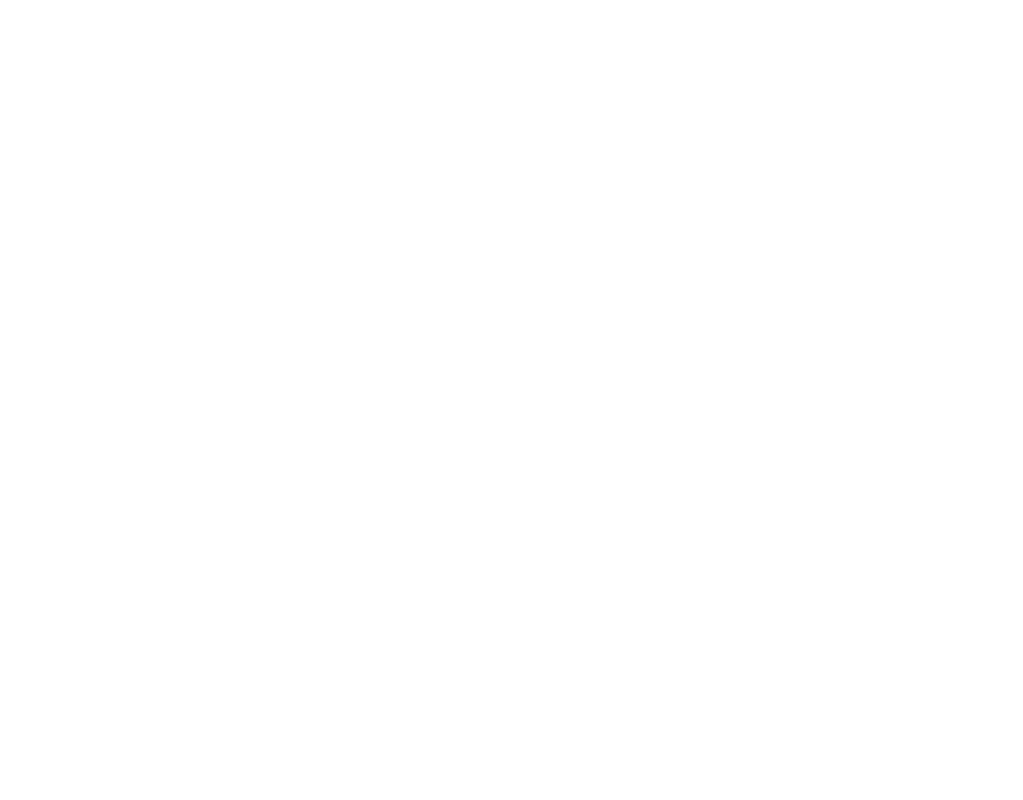
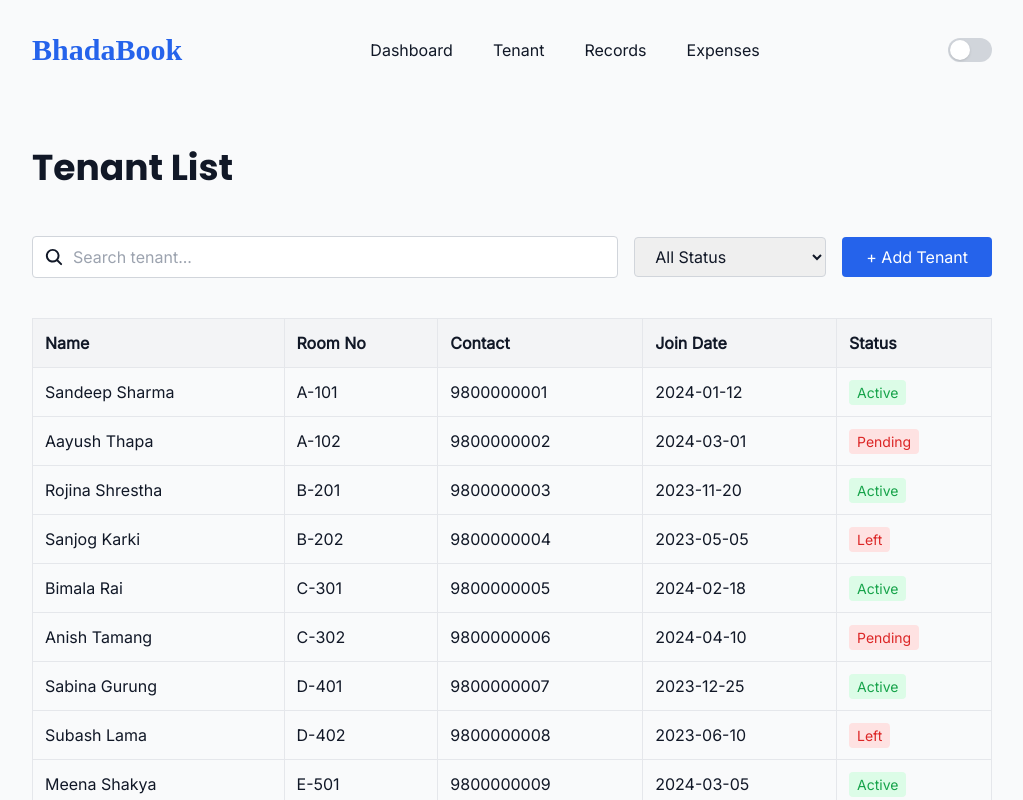
Before and after one commit to surajsht/bhadabook, a React (Vite) app: page /tenants in a window 1280 px wide. Before the commit this address had no page. Shown: the top 800 px of the page, without its empty margins (128-1151 px from the left). Built offline with nearby package versions, Linux system fonts and the light colour scheme; a web font is replaced by a local one.

Commit message:
working on ui

```diff
--- a/src/App.jsx
+++ b/src/App.jsx
@@ -1,16 +1,18 @@
 import { BrowserRouter, Route, Routes } from "react-router-dom";
 import Signin from "./page/auth/Signin";
 import Signup from "./page/auth/Signup";
-import Dashboard from "./page/auth/Dashboard";
+import Dashboard from "./page/Dashboard";
+import Tenants from "./page/Tenants";
 
 const App = () => {
   return (
-    <div className="text-text-primary bg-background font-inter dark:bg-dark-background dark:text-white">
+    <div className="dark:bg-dark-background bg-background font-inter text-text-primary dark:text-white">
       <BrowserRouter>
         <Routes>
           <Route path="/" element={<Signin />} />
           <Route path="/signup" element={<Signup />} />
           <Route path="/dashboard" element={<Dashboard />} />
+          <Route path="/tenants" element={<Tenants />} />
         </Routes>
       </BrowserRouter>
     </div>
--- a/src/component/BarChart.jsx
+++ b/src/component/BarChart.jsx
@@ -32,7 +32,7 @@
 
   return (
     <div className="h-96 flex-1">
-      <h2 class="mb-8 font-poppins text-2xl font-semibold">
+      <h2 className="mb-8 font-poppins text-2xl font-semibold">
         Monthly Rent Collection
       </h2>
 
--- a/src/component/DoughnutChart.jsx
+++ b/src/component/DoughnutChart.jsx
@@ -34,7 +34,7 @@
 
   return (
     <div className="flex-1">
-      <h2 class="mb-8 font-poppins text-2xl font-semibold">
+      <h2 className="mb-8 font-poppins text-2xl font-semibold">
         Rent Distribution
       </h2>
 
--- /dev/null
+++ b/src/component/TenantList.jsx
@@ -0,0 +1,173 @@
+const tenantData = [
+  {
+    id: 1,
+    name: "Sandeep Sharma",
+    roomNo: "A-101",
+    phone: "9800000001",
+    status: "Active",
+    joinDate: "2024-01-12",
+    advance: 10000,
+    rent: 7000,
+  },
+  {
+    id: 2,
+    name: "Aayush Thapa",
+    roomNo: "A-102",
+    phone: "9800000002",
+    status: "Pending",
+    joinDate: "2024-03-01",
+    advance: 5000,
+    rent: 7500,
+  },
+  {
+    id: 3,
+    name: "Rojina Shrestha",
+    roomNo: "B-201",
+    phone: "9800000003",
+    status: "Active",
+    joinDate: "2023-11-20",
+    advance: 15000,
+    rent: 8000,
+  },
+  {
+    id: 4,
+    name: "Sanjog Karki",
+    roomNo: "B-202",
+    phone: "9800000004",
+    status: "Left",
+    joinDate: "2023-05-05",
+    advance: 8000,
+    rent: 6500,
+  },
+  {
+    id: 5,
+    name: "Bimala Rai",
+    roomNo: "C-301",
+    phone: "9800000005",
+    status: "Active",
+    joinDate: "2024-02-18",
+    advance: 12000,
+    rent: 7200,
+  },
+  {
+    id: 6,
+    name: "Anish Tamang",
+    roomNo: "C-302",
+    phone: "9800000006",
+    status: "Pending",
+    joinDate: "2024-04-10",
+    advance: 7000,
+    rent: 7000,
+  },
+  {
+    id: 7,
+    name: "Sabina Gurung",
+    roomNo: "D-401",
+    phone: "9800000007",
+    status: "Active",
+    joinDate: "2023-12-25",
+    advance: 9000,
+    rent: 7500,
+  },
+  {
+    id: 8,
+    name: "Subash Lama",
+    roomNo: "D-402",
+    phone: "9800000008",
+    status: "Left",
+    joinDate: "2023-06-10",
+    advance: 6000,
+    rent: 6500,
+  },
+  {
+    id: 9,
+    name: "Meena Shakya",
+    roomNo: "E-501",
+    phone: "9800000009",
+    status: "Active",
+    joinDate: "2024-03-05",
+    advance: 11000,
+    rent: 7800,
+  },
+  {
+    id: 10,
+    name: "Kiran Basnet",
+    roomNo: "E-502",
+    phone: "9800000010",
+    status: "Pending",
+    joinDate: "2024-04-01",
+    advance: 5000,
+    rent: 7000,
+  },
+  {
+    id: 11,
+    name: "Rupesh Kunwar",
+    roomNo: "F-601",
+    phone: "9800000011",
+    status: "Active",
+    joinDate: "2023-10-20",
+    advance: 13000,
+    rent: 8000,
+  },
+  {
+    id: 12,
+    name: "Aarati Joshi",
+    roomNo: "F-602",
+    phone: "9800000012",
+    status: "Left",
+    joinDate: "2023-08-15",
+    advance: 7000,
+    rent: 6800,
+  },
+  {
+    id: 13,
+    name: "Dipen Shrestha",
+    roomNo: "G-701",
+    phone: "9800000013",
+    status: "Active",
+    joinDate: "2024-01-30",
+    advance: 12000,
+    rent: 7500,
+  },
+];
+
+const TenantList = () => {
+  return (
+    <div className="container mt-10">
+      <table className="w-full border border-gray-200">
+        <thead>
+          <tr className="bg-gray-100 text-left">
+            <th className="border p-3">Name</th>
+            <th className="border p-3">Room No</th>
+            <th className="border p-3">Contact</th>
+            <th className="border p-3">Join Date</th>
+            <th className="border p-3">Status</th>
+          </tr>
+        </thead>
+        <tbody>
+          {tenantData.map((tenant) => (
+            <tr key={tenant.id} className="border hover:bg-gray-50">
+              <td className="border p-3">{tenant.name}</td>
+              <td className="border p-3">{tenant.roomNo}</td>
+              <td className="border p-3">{tenant.phone}</td>
+              <td className="border p-3">{tenant.joinDate}</td>
+              <td className="border p-3">
+                <span
+                  className={`rounded px-2 py-1 text-sm ${
+                    tenant.status === "Active"
+                      ? "bg-green-100 text-green-600"
+                      : "bg-red-100 text-red-600"
+                  }`}
+                >
+                  {tenant.status}
+                </span>
+              </td>
+            </tr>
+          ))}
+        </tbody>
+      </table>
+    </div>
+  );
+};
+
+export default TenantList;
--- /dev/null
+++ b/src/component/TenantToolbar.jsx
@@ -0,0 +1,31 @@
+import { IoSearch } from "react-icons/io5";
+
+const TenantToolbar = () => {
+  return (
+    <div className="container">
+      <div className="mt-12 flex flex-col justify-between gap-4 md:flex-row md:items-center">
+        <div className="relative flex-1">
+          <input
+            type="text"
+            placeholder="Search tenant..."
+            className="w-full rounded border border-gray-300 py-2 pl-10 pr-4 focus:outline-blue-500"
+          />
+          <IoSearch className="absolute left-3 top-1/2 translate-y-[-50%] text-xl dark:text-black" />
+        </div>
+
+        <select className="ml-auto w-full rounded border border-gray-300 px-4 py-2 focus:outline-blue-500 dark:text-black md:w-48">
+          <option>All Status</option>
+          <option>Active</option>
+          <option>Pending</option>
+          <option>Left</option>
+        </select>
+
+        <button className="w-full rounded bg-blue-600 px-6 py-2 text-white hover:bg-blue-700 md:w-auto">
+          + Add Tenant
+        </button>
+      </div>
+    </div>
+  );
+};
+
+export default TenantToolbar;
--- a/src/output.css
+++ b/src/output.css
@@ -580,15 +580,9 @@
   }
 }
 
-@media (min-width: 1280px) {
+@media (min-width: 1320px) {
   .container {
-    max-width: 1280px;
-  }
-}
-
-@media (min-width: 1536px) {
-  .container {
-    max-width: 1536px;
+    max-width: 1320px;
   }
 }
 
@@ -616,6 +610,10 @@
   left: 0.125rem;
 }
 
+.left-3 {
+  left: 0.75rem;
+}
+
 .left-8 {
   left: 2rem;
 }
@@ -630,6 +628,10 @@
 
 .top-0\.5 {
   top: 0.125rem;
+}
+
+.top-1\/2 {
+  top: 50%;
 }
 
 .top-6 {
@@ -689,6 +691,10 @@
   margin-top: 0.25rem;
 }
 
+.mt-10 {
+  margin-top: 2.5rem;
+}
+
 .mt-12 {
   margin-top: 3rem;
 }
@@ -733,20 +739,16 @@
   height: 1.5rem;
 }
 
+.h-72 {
+  height: 18rem;
+}
+
 .h-96 {
   height: 24rem;
 }
 
 .h-full {
   height: 100%;
-}
-
-.h-60 {
-  height: 15rem;
-}
-
-.h-72 {
-  height: 18rem;
 }
 
 .min-h-screen {
@@ -769,20 +771,17 @@
   width: 100%;
 }
 
-.min-w-\[600px\] {
-  min-width: 600px;
-}
-
 .flex-1 {
   flex: 1 1 0%;
 }
 
-.border-collapse {
-  border-collapse: collapse;
+.translate-x-5 {
+  --tw-translate-x: 1.25rem;
+  transform: translate(var(--tw-translate-x), var(--tw-translate-y)) rotate(var(--tw-rotate)) skewX(var(--tw-skew-x)) skewY(var(--tw-skew-y)) scaleX(var(--tw-scale-x)) scaleY(var(--tw-scale-y));
 }
 
-.translate-x-5 {
-  --tw-translate-x: 1.25rem;
+.translate-y-\[-50\%\] {
+  --tw-translate-y: -50%;
   transform: translate(var(--tw-translate-x), var(--tw-translate-y)) rotate(var(--tw-rotate)) skewX(var(--tw-skew-x)) skewY(var(--tw-skew-y)) scaleX(var(--tw-scale-x)) scaleY(var(--tw-scale-y));
 }
 
@@ -836,6 +835,10 @@
   overflow-x: auto;
 }
 
+.rounded {
+  border-radius: 0.25rem;
+}
+
 .rounded-full {
   border-radius: 9999px;
 }
@@ -858,10 +861,6 @@
 
 .border-2 {
   border-width: 2px;
-}
-
-.border-b {
-  border-bottom-width: 1px;
 }
 
 .border-gray-200 {
@@ -894,6 +893,11 @@
   background-color: rgb(0 0 0 / var(--tw-bg-opacity, 1));
 }
 
+.bg-blue-600 {
+  --tw-bg-opacity: 1;
+  background-color: rgb(37 99 235 / var(--tw-bg-opacity, 1));
+}
+
 .bg-gray-100 {
   --tw-bg-opacity: 1;
   background-color: rgb(243 244 246 / var(--tw-bg-opacity, 1));
@@ -904,9 +908,19 @@
   background-color: rgb(209 213 219 / var(--tw-bg-opacity, 1));
 }
 
+.bg-green-100 {
+  --tw-bg-opacity: 1;
+  background-color: rgb(220 252 231 / var(--tw-bg-opacity, 1));
+}
+
 .bg-primary {
   --tw-bg-opacity: 1;
   background-color: rgb(37 99 235 / var(--tw-bg-opacity, 1));
+}
+
+.bg-red-100 {
+  --tw-bg-opacity: 1;
+  background-color: rgb(254 226 226 / var(--tw-bg-opacity, 1));
 }
 
 .bg-slate-200 {
@@ -945,6 +959,11 @@
   padding-right: 0.75rem;
 }
 
+.px-4 {
+  padding-left: 1rem;
+  padding-right: 1rem;
+}
+
 .px-5 {
   padding-left: 1.25rem;
   padding-right: 1.25rem;
@@ -975,16 +994,6 @@
   padding-bottom: 0.625rem;
 }
 
-.py-3 {
-  padding-top: 0.75rem;
-  padding-bottom: 0.75rem;
-}
-
-.py-4 {
-  padding-top: 1rem;
-  padding-bottom: 1rem;
-}
-
 .py-8 {
   padding-top: 2rem;
   padding-bottom: 2rem;
@@ -996,6 +1005,14 @@
 
 .pb-12 {
   padding-bottom: 3rem;
+}
+
+.pl-10 {
+  padding-left: 2.5rem;
+}
+
+.pr-4 {
+  padding-right: 1rem;
 }
 
 .pt-20 {
@@ -1036,6 +1053,11 @@
   line-height: 2.25rem;
 }
 
+.text-4xl {
+  font-size: 2.25rem;
+  line-height: 2.5rem;
+}
+
 .text-7xl {
   font-size: 4.5rem;
   line-height: 1;
@@ -1072,14 +1094,19 @@
   font-weight: 600;
 }
 
-.text-gray-700 {
+.text-green-600 {
   --tw-text-opacity: 1;
-  color: rgb(55 65 81 / var(--tw-text-opacity, 1));
+  color: rgb(22 163 74 / var(--tw-text-opacity, 1));
 }
 
 .text-primary {
   --tw-text-opacity: 1;
   color: rgb(37 99 235 / var(--tw-text-opacity, 1));
+}
+
+.text-red-600 {
+  --tw-text-opacity: 1;
+  color: rgb(220 38 38 / var(--tw-text-opacity, 1));
 }
 
 .text-text-primary {
@@ -1228,9 +1255,19 @@
   opacity: 0.25;
 }
 
+.hover\:bg-blue-700:hover {
+  --tw-bg-opacity: 1;
+  background-color: rgb(29 78 216 / var(--tw-bg-opacity, 1));
+}
+
 .hover\:bg-gray-100:hover {
   --tw-bg-opacity: 1;
   background-color: rgb(243 244 246 / var(--tw-bg-opacity, 1));
+}
+
+.hover\:bg-gray-50:hover {
+  --tw-bg-opacity: 1;
+  background-color: rgb(249 250 251 / var(--tw-bg-opacity, 1));
 }
 
 .hover\:bg-primary-dark:hover {
@@ -1253,6 +1290,10 @@
   outline-offset: 2px;
 }
 
+.focus\:outline-blue-500:focus {
+  outline-color: #3b82f6;
+}
+
 .focus\:ring-2:focus {
   --tw-ring-offset-shadow: var(--tw-ring-inset) 0 0 0 var(--tw-ring-offset-width) var(--tw-ring-offset-color);
   --tw-ring-shadow: var(--tw-ring-inset) 0 0 0 calc(2px + var(--tw-ring-offset-width)) var(--tw-ring-color);
@@ -1269,14 +1310,19 @@
   background-color: rgb(26 26 26 / var(--tw-bg-opacity, 1));
 }
 
-.dark\:text-white:is(.dark *) {
+.dark\:text-black:is(.dark *) {
   --tw-text-opacity: 1;
-  color: rgb(255 255 255 / var(--tw-text-opacity, 1));
+  color: rgb(0 0 0 / var(--tw-text-opacity, 1));
 }
 
 .dark\:text-text-primary:is(.dark *) {
   --tw-text-opacity: 1;
   color: rgb(17 24 39 / var(--tw-text-opacity, 1));
+}
+
+.dark\:text-white:is(.dark *) {
+  --tw-text-opacity: 1;
+  color: rgb(255 255 255 / var(--tw-text-opacity, 1));
 }
 
 @media (min-width: 640px) {
@@ -1302,12 +1348,16 @@
 }
 
 @media (min-width: 768px) {
-  .md\:h-9 {
-    height: 2.25rem;
+  .md\:h-96 {
+    height: 24rem;
   }
 
-  .md\:h-96 {
-    height: 24rem;
+  .md\:w-48 {
+    width: 12rem;
+  }
+
+  .md\:w-auto {
+    width: auto;
   }
 
   .md\:flex-auto {
@@ -1316,6 +1366,10 @@
 
   .md\:flex-row {
     flex-direction: row;
+  }
+
+  .md\:items-center {
+    align-items: center;
   }
 
   .md\:justify-between {
@@ -1332,14 +1386,6 @@
     display: none;
   }
 
-  .lg\:h-8 {
-    height: 2rem;
-  }
-
-  .lg\:h-80 {
-    height: 20rem;
-  }
-
   .lg\:h-64 {
     height: 16rem;
   }
@@ -1354,10 +1400,6 @@
 }
 
 @media (min-width: 1280px) {
-  .xl\:h-96 {
-    height: 24rem;
-  }
-
   .xl\:h-80 {
     height: 20rem;
   }
--- /dev/null
+++ b/src/page/Tenants.jsx
@@ -0,0 +1,21 @@
+import Navbar from "../component/Navbar";
+import TenantList from "../component/TenantList";
+import TenantToolbar from "../component/TenantToolbar";
+
+const Tenants = () => {
+  return (
+    <>
+      <Navbar />
+
+      <div className="container mt-12">
+        <h2 className="font-poppins text-4xl font-bold"> Tenant List </h2>
+      </div>
+
+      <TenantToolbar />
+
+      <TenantList />
+    </>
+  );
+};
+
+export default Tenants;
--- a/tailwind.config.js
+++ b/tailwind.config.js
@@ -26,6 +26,12 @@
     container: {
       center: true,
       padding: "2rem",
+      screens: {
+        sm: "640px",
+        md: "768px",
+        lg: "1024px",
+        "2xl": "1320px",
+      },
     },
   },
   plugins: [],
```
Also changed, not shown: src/component/RecentTransaction.jsx (+48 -48 lines), src/page/Dashboard.jsx (renamed from src/page/auth/Dashboard.jsx, +4 -4 lines).
